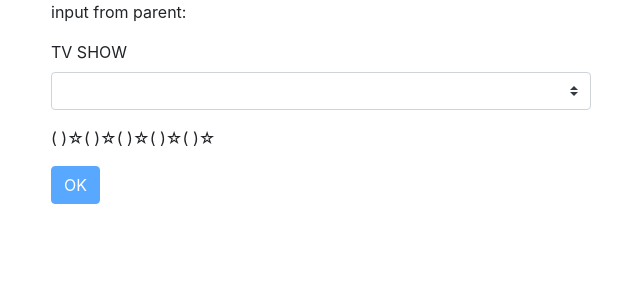
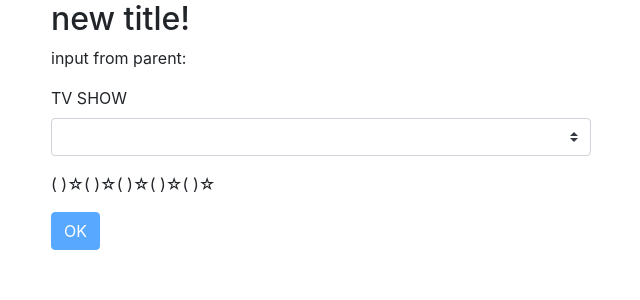
Before and after one commit to wickerdj/ng9-app, an Angular app: page / in a window 1280 px wide. Shown: the top 300 px of the page, without its empty margins (34-674 px from the left). Built offline with nearby package versions, Linux system fonts and the light colour scheme.

Commit message:
ExpressionChangedAfterItHasBeenCheckedError

```diff
--- a/projects/tv-show-rating/src/app/app.component.html
+++ b/projects/tv-show-rating/src/app/app.component.html
@@ -1,6 +1,7 @@
 <div class="container">
   <div class="row">
     <div class="col-6">
+      <h2>{{ title$ | async }}</h2>
       <app-tv-rating-form [title]="title"></app-tv-rating-form>
     </div>
   </div>
--- a/projects/tv-show-rating/src/app/app.component.ts
+++ b/projects/tv-show-rating/src/app/app.component.ts
@@ -1,11 +1,23 @@
-import { Component } from '@angular/core';
+import { Component, OnInit } from '@angular/core';
+import { Observable } from 'rxjs';
+import { TitleService } from './title.service';
 
 @Component({
   selector: 'app-root',
   templateUrl: './app.component.html',
   styleUrls: ['./app.component.scss'],
 })
-export class AppComponent {
+export class AppComponent implements OnInit {
+  title$: Observable<string>;
+
   // title = 'tv-show-rating';
   title = null;
+
+  constructor(private titleSvc: TitleService) {}
+
+  ngOnInit() {
+    setTimeout(() => {
+      this.title$ = this.titleSvc.title$;
+    });
+  }
 }
--- a/projects/tv-show-rating/src/app/tv-rating-form/tv-rating-form.component.ts
+++ b/projects/tv-show-rating/src/app/tv-rating-form/tv-rating-form.component.ts
@@ -1,5 +1,6 @@
 import { Component, OnInit, Input } from '@angular/core';
 import { FormGroup, FormControl, Validators } from '@angular/forms';
+import { TitleService } from '../title.service';
 
 @Component({
   selector: 'app-tv-rating-form',
@@ -21,9 +22,11 @@ export class TvRatingFormComponent implements OnInit {
     rating: new FormControl('', Validators.required),
   });
 
-  constructor() {}
+  constructor(private titleSvc: TitleService) {}
 
-  ngOnInit(): void {}
+  ngOnInit(): void {
+    this.titleSvc.update('new title!');
+  }
 
   submit() {
     alert(JSON.stringify(this.form.value));
```
